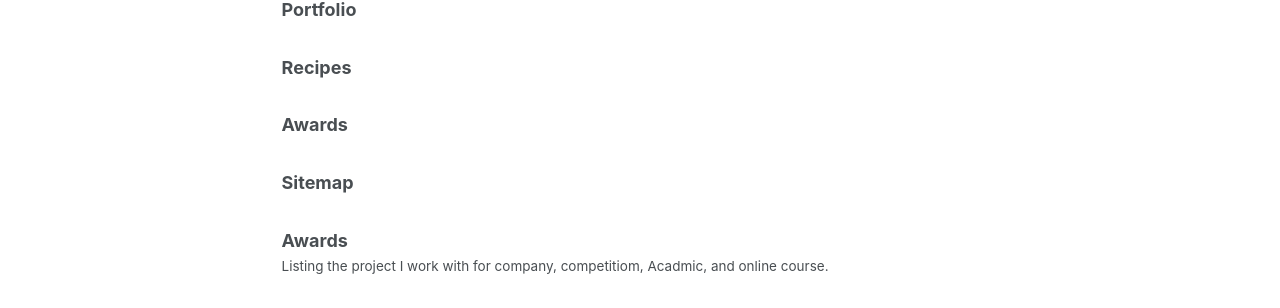
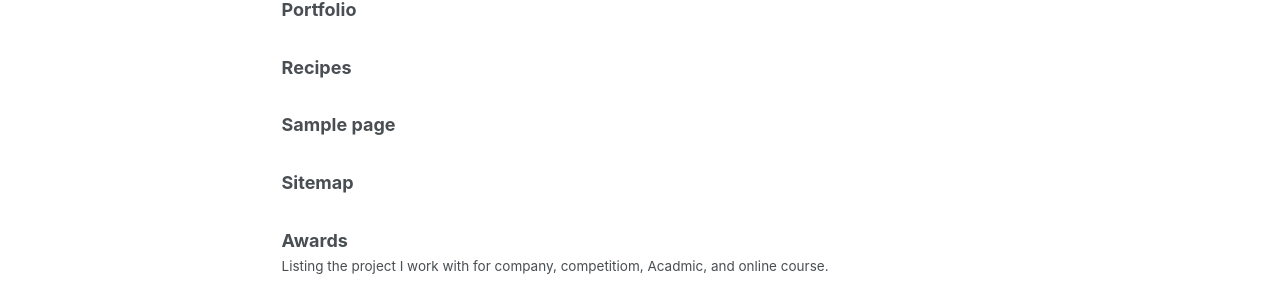
Before and after one commit to balajincse/balajincse.github.io, a Jekyll site: the page built from _pages/page-archive.html, in a window 1280 px wide. Shown: the part 745-1053 px from the top of the page. Built offline with Jekyll 4.4.1, drawn with Linux system fonts in a browser that asks for light colours.

Commit message:
updating sample page

```diff
--- a/_pages/sample-page.md
+++ b/_pages/sample-page.md
@@ -1,6 +1,6 @@
 ---
-title: "Awards"
-permalink: /awards/
+title: "Sample page"
+permalink: /sample-page/
 date: 2016-02-24T03:02:20+00:00
 ---
 
```
